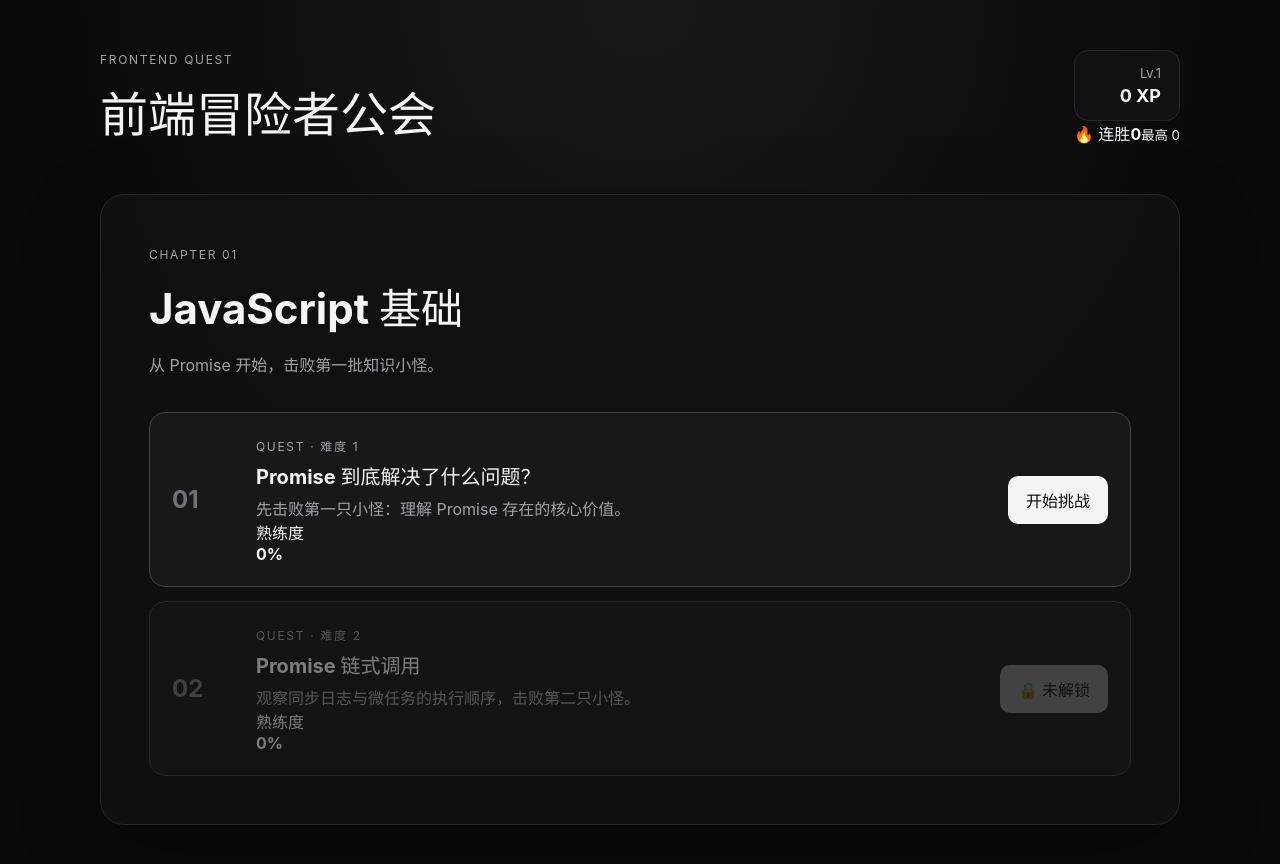
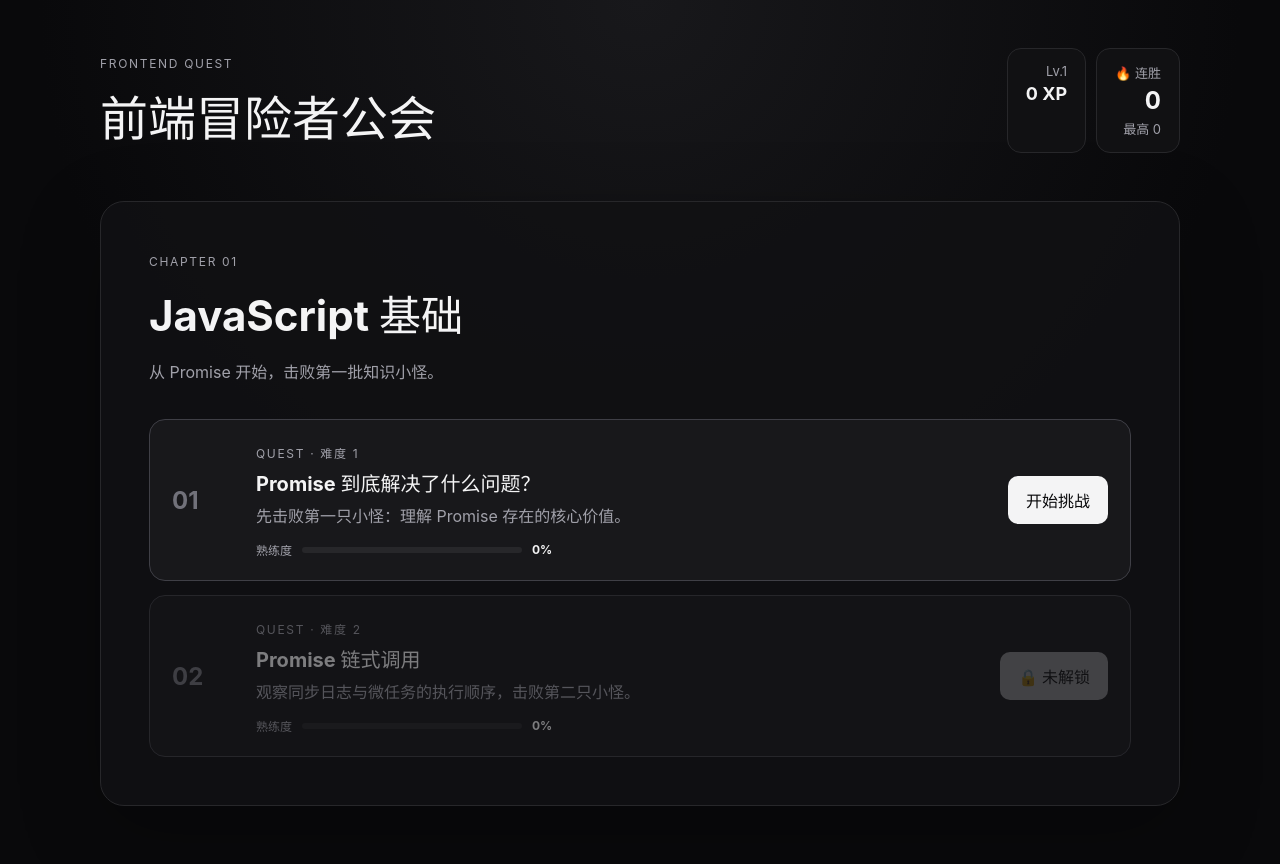
Before and after one commit to AsherHuangDong/frontend-quest, a React (Vite) app: page / in a window 1280 px wide. Shown: the top 864 px of the page. Built offline with nearby package versions, Linux system fonts and the light colour scheme.

Commit message:
style: surface streak and mastery progress

```diff
--- a/src/styles.css
+++ b/src/styles.css
@@ -14,9 +14,11 @@ button:not(:disabled) { cursor: pointer; }
 .topbar { display: flex; align-items: center; justify-content: space-between; gap: 24px; margin-bottom: 48px; }
 .eyebrow, .chapter-label, .challenge-header span, .quest-info > span { font-size: 12px; letter-spacing: .14em; color: #a1a1aa; }
 h1 { margin: 8px 0 0; font-size: clamp(30px, 5vw, 48px); }
-.player-card { display: flex; flex-direction: column; align-items: flex-end; gap: 4px; padding: 14px 18px; border: 1px solid #27272a; border-radius: 14px; background: #111113; }
-.player-card span { color: #a1a1aa; font-size: 13px; }
+.player-stats { display: flex; gap: 10px; align-items: stretch; }
+.player-card, .streak-card { display: flex; flex-direction: column; align-items: flex-end; gap: 4px; padding: 14px 18px; border: 1px solid #27272a; border-radius: 14px; background: #111113; }
+.player-card span, .streak-card span, .streak-card small { color: #a1a1aa; font-size: 13px; }
 .player-card strong { font-size: 18px; }
+.streak-card strong { font-size: 24px; }
 .chapter-card, .challenge-card { border: 1px solid #27272a; border-radius: 24px; background: rgba(17,17,19,.86); padding: clamp(24px, 5vw, 48px); box-shadow: 0 24px 80px rgba(0,0,0,.25); }
 h2 { font-size: clamp(28px, 4vw, 42px); margin: 12px 0; }
 .chapter-card > p { color: #a1a1aa; margin-bottom: 36px; }
@@ -28,6 +30,10 @@ h2 { font-size: clamp(28px, 4vw, 42px); margin: 12px 0; }
 .quest-info p { margin: 0; color: #a1a1aa; }
 .quest-card button, .submit-button { border: 0; border-radius: 10px; padding: 12px 18px; color: #09090b; background: #f4f4f5; font-weight: 700; }
 .quest-card button:disabled, .submit-button:disabled { cursor: not-allowed; opacity: .45; }
+.mastery-row { display: flex; align-items: center; gap: 10px; margin-top: 14px; color: #a1a1aa; font-size: 12px; }
+.mastery-bar { width: min(220px, 35vw); height: 6px; overflow: hidden; border-radius: 999px; background: #27272a; }
+.mastery-bar div { height: 100%; border-radius: inherit; background: #f4f4f5; transition: width .25s ease; }
+.mastery-row strong { color: #f4f4f5; }
 .challenge-header { display: flex; justify-content: space-between; margin-bottom: 28px; }
 .challenge-header span:last-child { color: #f4f4f5; }
 .options { display: grid; gap: 12px; margin: 32px 0; }
@@ -39,8 +45,10 @@ h2 { font-size: clamp(28px, 4vw, 42px); margin: 12px 0; }
 .result > span { font-size: 12px; letter-spacing: .16em; color: #a1a1aa; }
 .result strong { display: block; font-size: 48px; margin: 20px 0 4px; }
 .result p { max-width: 620px; margin: 0 auto 30px; color: #a1a1aa; line-height: 1.7; }
+.reward-note { font-weight: 700; color: #f4f4f5 !important; }
 @media (max-width: 680px) {
   .topbar { align-items: flex-start; }
+  .player-stats { flex-direction: column; }
   .quest-card { grid-template-columns: 40px 1fr; }
   .quest-card button { grid-column: 2; justify-self: start; }
 }
```
